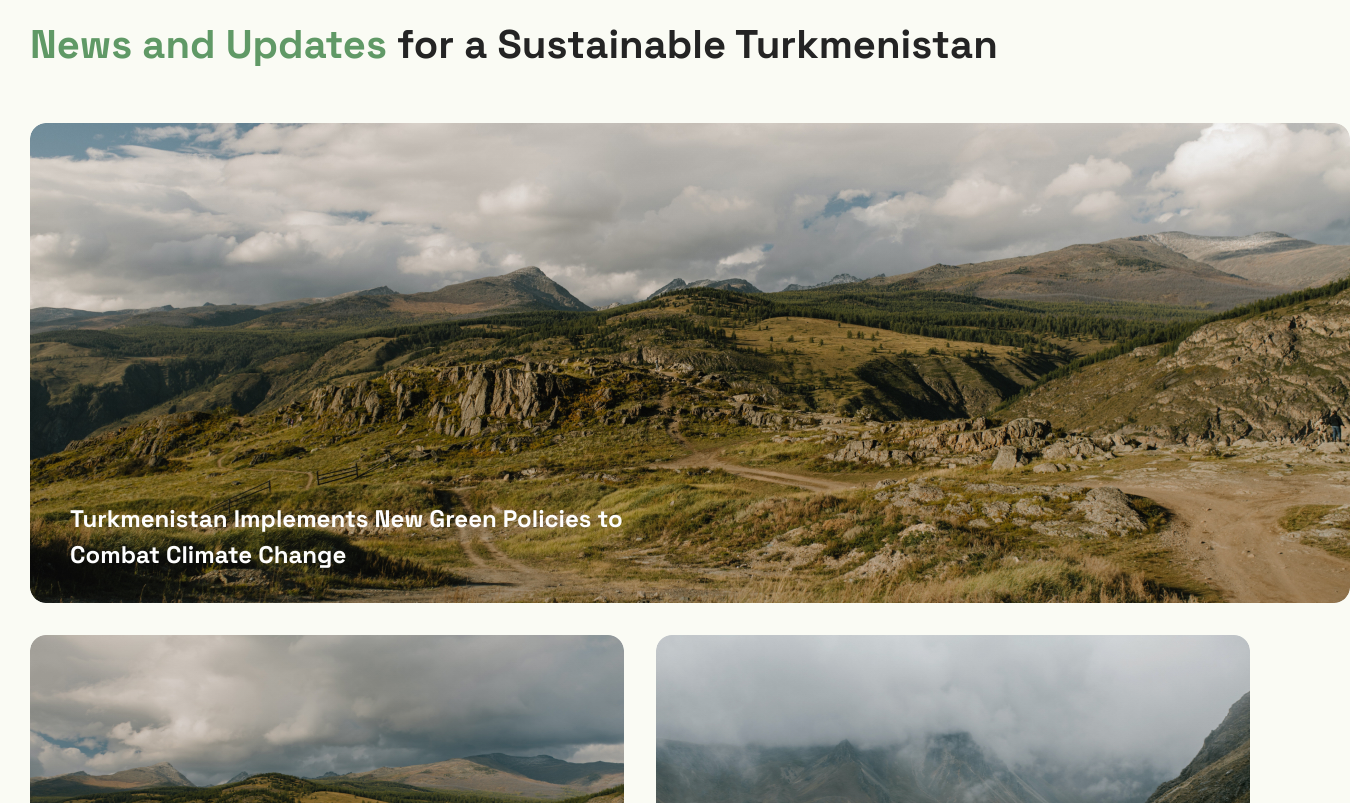
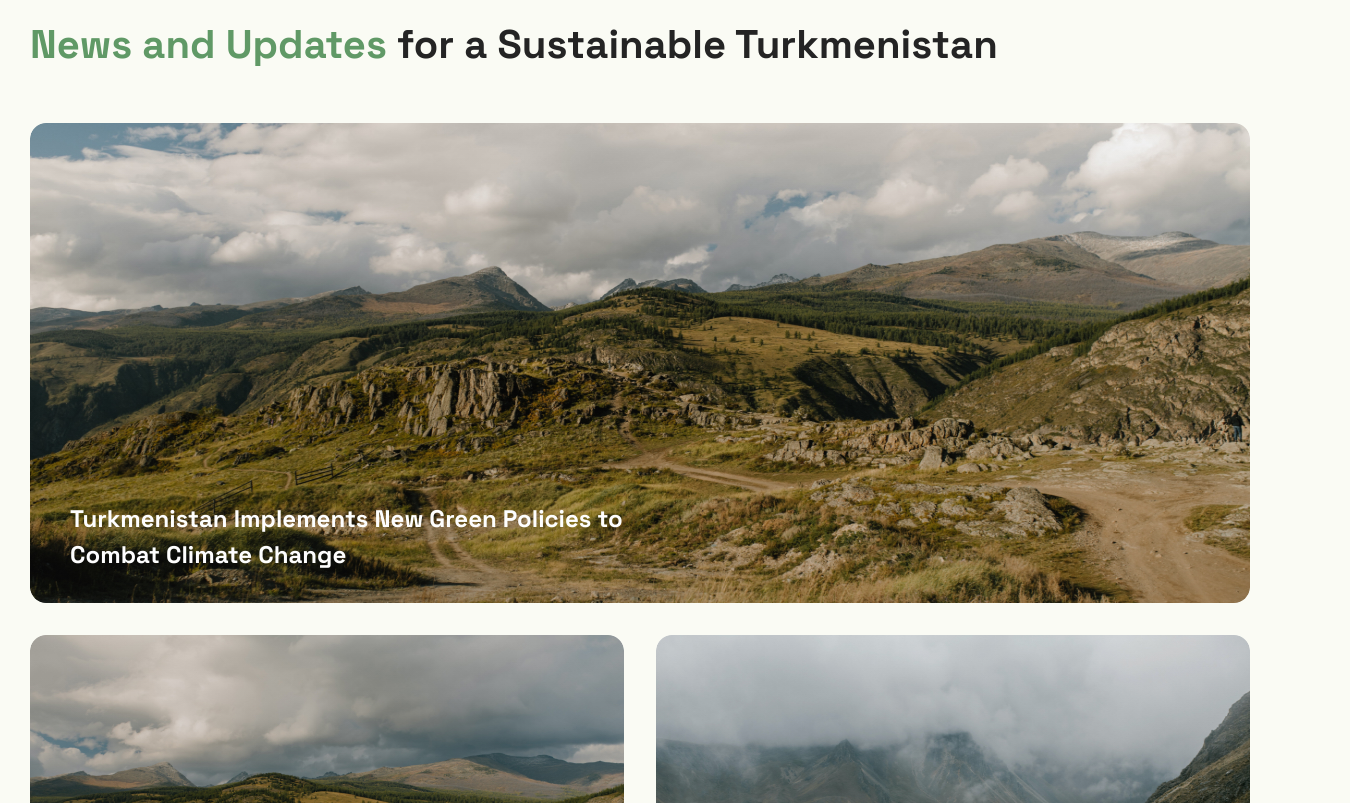
Before and after one commit to Kakabay/edu-red, a Next.js app: page / in a window 1280 px wide. Shown: the part 680-1483 px from the top of the page, 1350 px wide, since content can reach past the window. Built offline with nearby package versions, Linux system fonts and the light colour scheme.

Commit message:
main block

```diff
--- a/components/MainBlock.tsx
+++ b/components/MainBlock.tsx
@@ -1,21 +1,33 @@
-import Link from "next/link"
-import Image from "next/image"
+import Link from 'next/link';
+import Image from 'next/image';
 
 interface IProps {
-    imageLink: string,
-    text: string,
-    link: string
+  imageLink: string;
+  text: string;
+  link: string;
 }
 
 const MainBlock = ({ imageLink, text, link }: IProps) => {
-    return(
-        <Link href={`${link}`} className="news-main-news block h-[480px] w-[1320px] relative rounded-[16px] overflow-hidden">
-          <Image alt="main news" src={`${imageLink}`} unoptimized unselectable="off" width={1320} height={480} className="w-full objet-cover h-full"/>
-          <div className="absolute bottom-0 left-0 w-full h-full flex items-end py-[30px] px-[40px] bg-IMAGE z-10">
-          <h3 className={`news-secondary-title text-WHITE font-bold text-SMALL_TITLE max-w-[605px]`}>{text}</h3>
-          </div>
-        </Link>
-    )
-}
+  return (
+    <Link
+      href={`${link}`}
+      className="news-main-news block h-[480px] w-full relative rounded-[16px] overflow-hidden">
+      <Image
+        alt="main news"
+        src={`${imageLink}`}
+        unoptimized
+        unselectable="off"
+        width={1320}
+        height={480}
+        className="w-full objet-cover h-full"
+      />
+      <div className="absolute bottom-0 left-0 w-full h-full flex items-end py-[30px] px-[40px] bg-IMAGE z-10">
+        <h3 className={`news-secondary-title text-WHITE font-bold text-SMALL_TITLE max-w-[605px]`}>
+          {text}
+        </h3>
+      </div>
+    </Link>
+  );
+};
 
 export default MainBlock;
```
